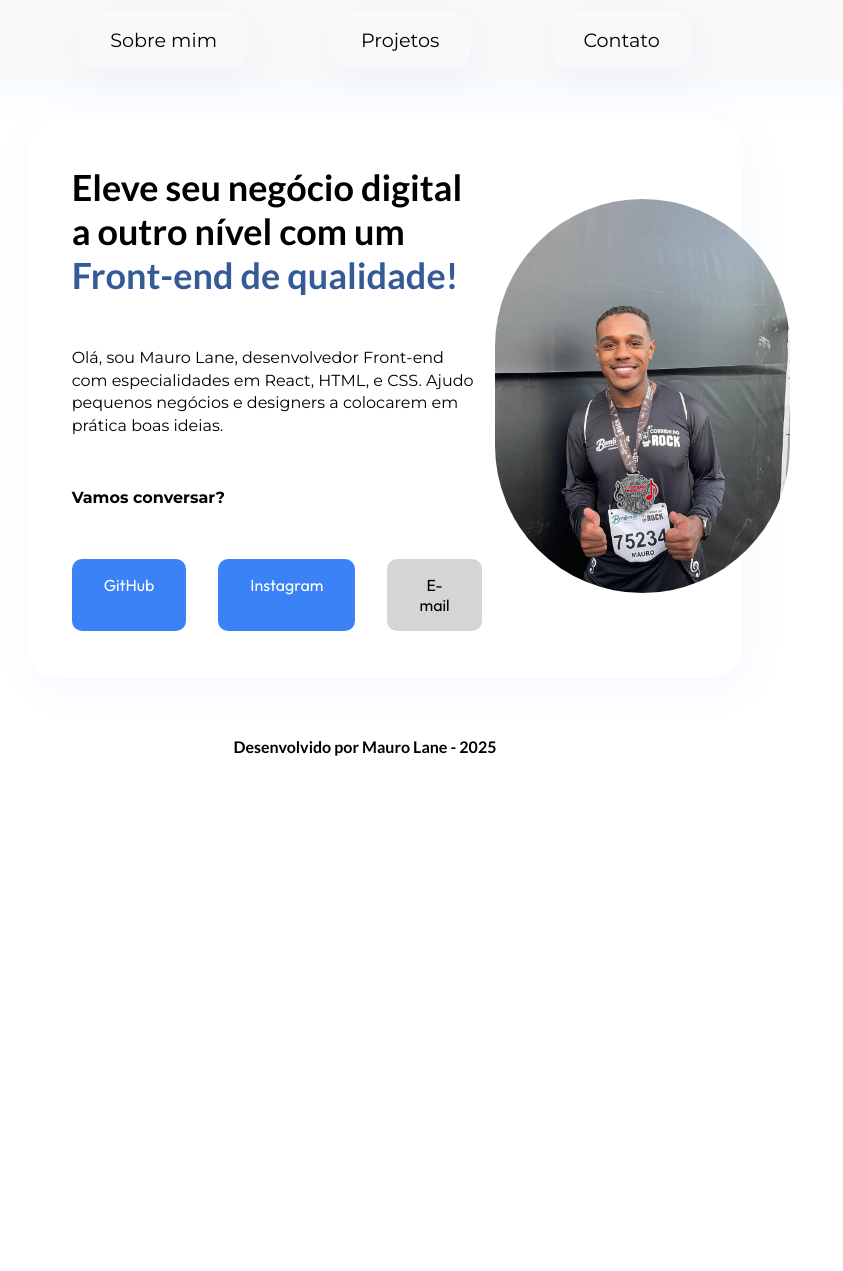
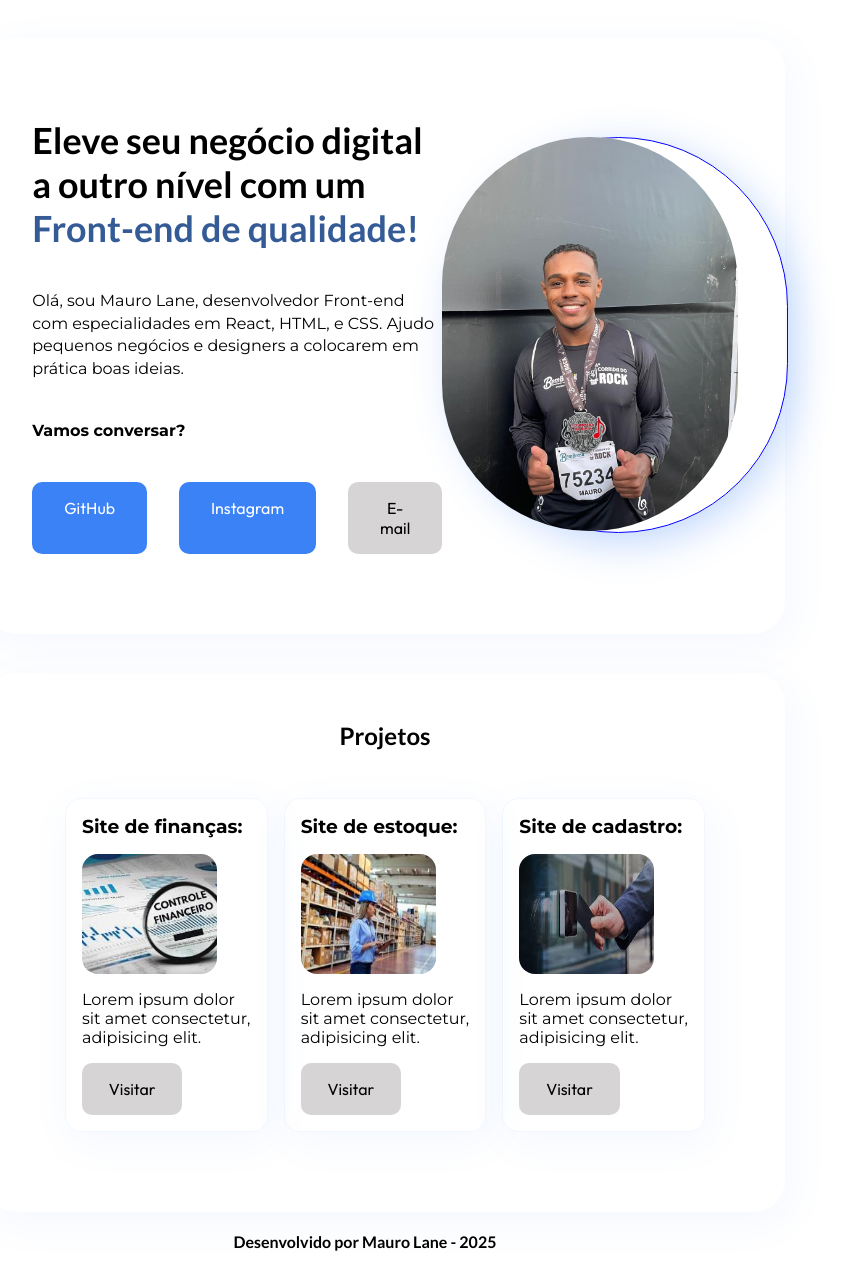
Before and after one commit to MauroLn26/portfolio, a plain HTML site: page index.html in a window 1280 px wide. Shown: the whole page, without its empty margins (255-1098 px from the left). Before the commit the page ends 800 px from the top, so only its background shows below. Drawn offline with Linux system fonts and the light colour scheme.

Commit message:
Atualizado com mudanças de layout

```diff
--- a/assets/style.css
+++ b/assets/style.css
@@ -15,8 +15,8 @@ body {
     box-sizing: border-box;
     background-color: #FFFFFF;
     height: auto;
-    height: 100vh;
     width: 100%;
+
 }
 
 .conteiner__header {
@@ -56,18 +56,29 @@ body {
 .conteiner__main {
     display: flex;
     align-items: center;
-    height: 70vh;
-    margin: 3% 22%;
-    border-radius: 2rem;
-    padding: 0rem 2rem;
-    box-shadow: 5px 10px 40px #3b83f610;
+    flex-direction: column;
+    height: auto;
+
 }
 
 .main__sub1 {
     display: flex;
+    flex-direction: row;
+    justify-content: center;
+    align-items: center;
+    height: auto;
+    width: 50%;
+    gap: 50px 0;
+    padding: 5rem;
+    margin: 3% 22%;
+    border-radius: 2rem;
+    box-shadow: 5px 10px 40px #3b83f610;
+}
+
+.main__sub1__conteudo {
+    display: flex;
     flex-direction: column;
-    gap: 50px 0;
-    margin: 2%;
+    gap: 40px;
 }
 
 .main__titulo {
@@ -125,13 +136,93 @@ body {
     transition: 1s;
 }
 
-.main__sub2 {
+.main__sub1__foto {
     width: 100%;
 }
 
-.sub2__img {
+.sub1__img {
     height: 49.26vh;
     border-radius: 15rem;
+
+}
+
+.sub1__circuloIMG {
+    position: absolute;
+    border: 1px solid blue;
+    box-shadow: 5px 10px 40px #3b83f652;
+    height: 49.26vh;
+    border-radius: 15rem;
+    z-index: -1;
+    left: 55%;
+    width: 336.562px;
+}
+
+/* SEÇÃO 2 */
+
+
+.main__sub2 {
+    display: flex;
+    flex-direction: column;
+    height: auto;
+    width: 50%;
+    padding: 0 5rem 5rem 5rem;
+    border-radius: 2rem;
+    box-shadow: 5px 10px 40px #3b83f610;
+    font-family: "Montserrat", sans-serif;
+}
+
+.sub2__titulo {
+    display: flex;
+    justify-content: center;
+    font-family: "Lato", sans-serif;
+    font-size: 600;
+    margin: 3rem;
+}
+
+.sub2__projetosList {
+    display: flex;
+    flex-direction: row;
+}
+
+.sub2__projetos {
+    display: flex;
+    flex-direction: row;
+    gap: 1rem;
+}
+
+.sub2__projetos li {
+    display: flex;
+    flex-direction: column;
+    gap: 1rem;
+    width: 50%;
+    padding: 1rem;
+    border: 1px solid #3b83f610;
+    border-radius: 1rem;
+    box-shadow: 5px 10px 40px #3b83f610;
+    list-style: none;
+}
+
+.sub2__img {
+    width: 80%;
+    height: 15vh;
+    border-radius: 1rem;
+}
+
+.sub2__link__links {
+    width: 50%;
+    text-decoration: none;
+    font-family: "Outfit", sans-serif;
+    background-color: #d6d4d4;
+    color: black;
+    padding: 1rem 0.5rem;
+    border-radius: 10px;
+    text-align: center;
+}
+
+.sub2__link__links:hover {
+    transition: 1s;
+    background-color: #3B82F6;
+    color: white;
 }
 
 /* RODAPÉ */
--- a/index.html
+++ b/index.html
@@ -8,15 +8,20 @@
     <title>Portifolio</title>
 </head>
 <body>
-    <header class="conteiner__header">
+    <!-- <header class="conteiner__header">
         <ul class="header__lista">
             <li class="header__links"><a href="#">Sobre mim</a></li>
             <li class="header__links"><a href="#">Projetos</a></li>
             <li class="header__links"><a href="#">Contato</a></li>
         </ul>
-    </header>
+    </header> -->
     <main class="conteiner__main">
+
+        <!-- Seção 1 -->
+
         <section class="main__sub1">
+
+            <div class="main__sub1__conteudo">
                 <h1 class="main__titulo">Eleve seu negócio digital a outro nível com um <strong class="main__titulo__sub">Front-end de qualidade!</strong></h1>
                 <p class="main__texto">Olá, sou Mauro Lane, desenvolvedor Front-end com especialidades em React, HTML, e CSS. Ajudo pequenos negócios e designers a colocarem em prática boas ideias.</p>
                 <p class="main__texto"><strong>Vamos conversar?</strong></p>
@@ -25,10 +30,45 @@
                         <a href="" class="sub1__link__links">Instagram</a>
                         <a href="" class="sub1__link__links">E-mail</a>
                 </div>
+            </div>
+
+            <div class="main__sub1__foto">
+                <img class="sub1__img" src="img/fotoMauro.jpeg" alt="" srcset="">
+            <span class="sub1__circuloIMG"></span>
+            </div>
+
         </section>
+
+        <!-- Seção 2 -->
+
         <section class="main__sub2">
-            <img class="sub2__img" src="img/fotoMauro.jpeg" alt="" srcset="">
+            <div>
+                <h2 class="sub2__titulo">Projetos</h2>
+            </div>
+            <div class="sub2__projetosList">
+                <ul class="sub2__projetos">
+                    <li>
+                        <h3>Site de finanças: </h3>
+                        <img class="sub2__img" src="img/financas.jpeg" alt="">
+                        <p>Lorem ipsum dolor sit amet consectetur, adipisicing elit.</p>
+                        <a class="sub2__link__links" href="#">Visitar</a>
+                    </li>
+                    <li>
+                        <h3>Site de estoque: </h3>
+                        <img class="sub2__img" src="img/estoque.jpeg" alt="">
+                        <p>Lorem ipsum dolor sit amet consectetur, adipisicing elit.</p>
+                        <a class="sub2__link__links" href="#">Visitar</a>
+                    </li>
+                    <li>
+                        <h3>Site de cadastro: </h3>
+                        <img class="sub2__img" src="img/cadastro.jpeg" alt="">
+                        <p>Lorem ipsum dolor sit amet consectetur, adipisicing elit.</p>
+                        <a class="sub2__link__links" href="#">Visitar</a>
+                    </li>
+                </ul>
+            </div>
         </section>
+
     </main>
     <footer class="rodape__home">
         <p><strong>Desenvolvido por Mauro Lane - 2025</strong><p>
```
Also changed, not shown: projetos.html (deleted, +0 -4 lines), img/cadastro.jpeg (added), img/estoque.jpeg (added), img/financas.jpeg (added). Lines whose indentation alone changed are shown as unchanged.
